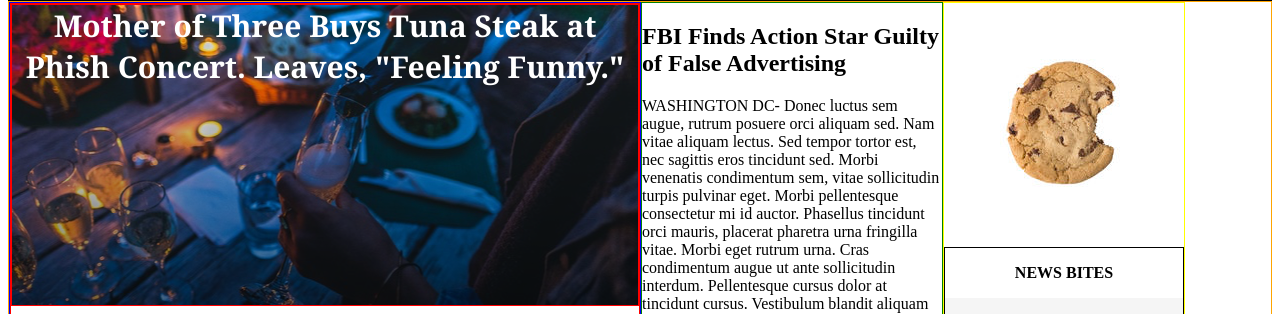
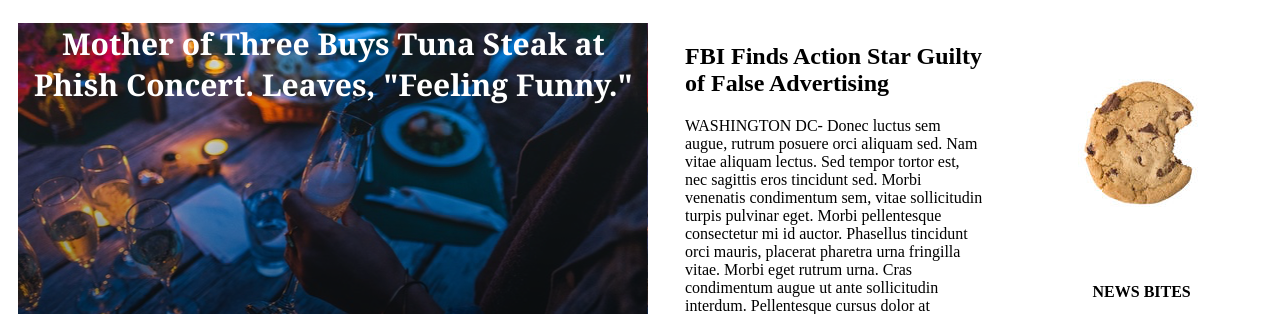
Before and after one commit to lriviere/my-times, a plain HTML site: page index.html in a window 1280 px wide. Shown: the part 88-402 px from the top of the page. Drawn offline with Linux system fonts and the light colour scheme.

Commit message:
Remove border, tweak spacing

```diff
--- a/resources/css/style.css
+++ b/resources/css/style.css
@@ -1,3 +1,9 @@
+body {
+  margin: 0px;
+}
+
+
+
 /** HEADER STYLE **/
 
 header {
@@ -47,40 +53,34 @@
 
 .main {
   display: flex;
-  border: 1px solid orange;
+  margin: 30px auto 60px auto;
+  justify-content: space-around;
+
 }
 
 .column {
     display: flex;
     flex-direction: column;
+
 }
 
 .column.large {
   width: 630px;
-  border: 1px solid blue;
 }
 
 .column.medium {
   width: 300px;
-  border: 1px solid green;
 }
 
 .column.small {
   width: 240px;
-  border: 1px solid yellow;
   display: block;
   flex-direction: inherit;
 
 }
 .news-bites {
-  border: 1px solid black;
   display: block;
 }
-
-.headline,.img-article {
-  border: 1px solid red;
-}
-
 
 .headline {
   display: flex;
```
